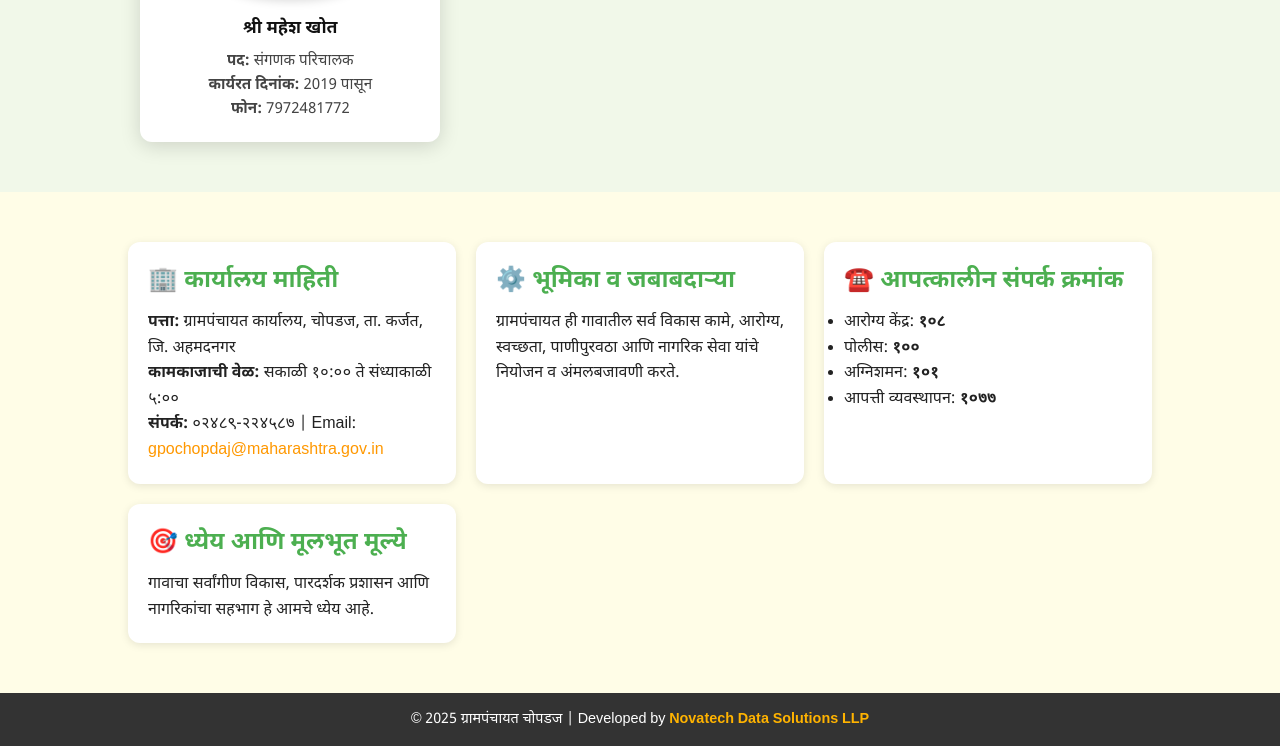
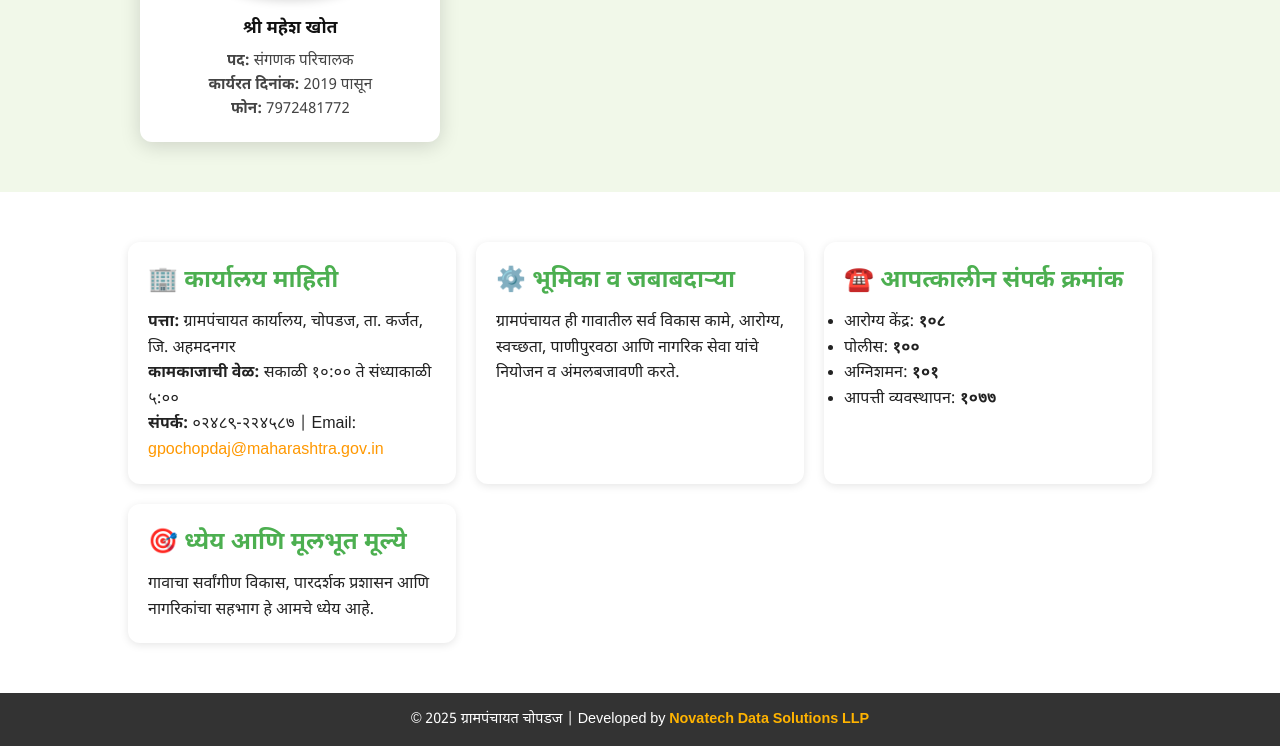
Before and after one commit to surajkarwande18/novagpdemowebsite, a plain HTML site: page about.html in a window 1280 px wide. Shown: the part 3387-4133 px from the top of the page. Drawn offline with Linux system fonts and the light colour scheme.

Commit message:
Update style.css

```diff
--- a/assets/css/style.css
+++ b/assets/css/style.css
@@ -248,7 +248,7 @@ header .tagline {
   grid-template-columns: repeat(auto-fit, minmax(250px, 1fr));
   gap: 20px;
   padding: 50px 10%;
-  background: #fffde7;
+  background: white;
 }
 .info-card {
   background: #fff;
```
